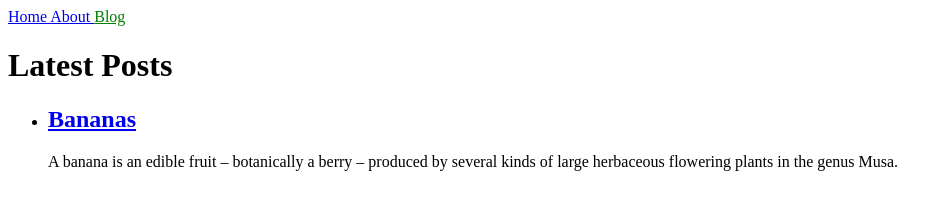
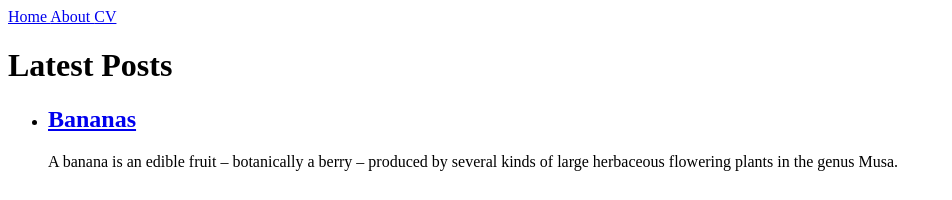
Before and after one commit to harishgonnabattula/harishgonnabattula.github.io, a Jekyll site: the page built from blog.html, in a window 1280 px wide. Shown: the top 200 px of the page, without its empty margins (0-952 px from the left). Built offline with Jekyll 4.4.1, drawn with Linux system fonts in a browser that asks for light colours.

Commit message:
Update navigation.yml

```diff
--- a/_data/navigation.yml
+++ b/_data/navigation.yml
@@ -2,5 +2,5 @@
   link: /
 - name: About
   link: /about.html
-- name: Blog
-  link: /blog.html
+- name: CV
+  link: /harish_gonnabattula.doc
```
